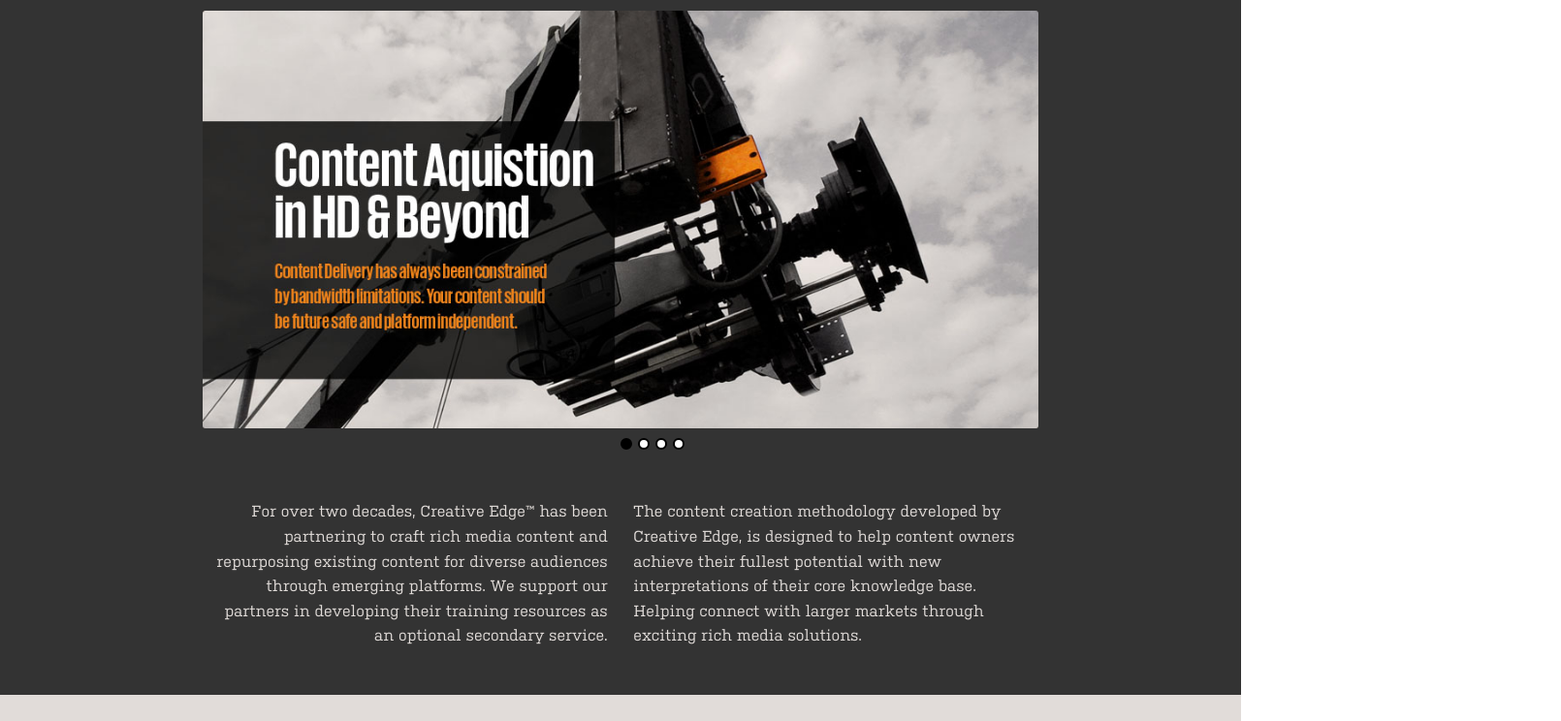
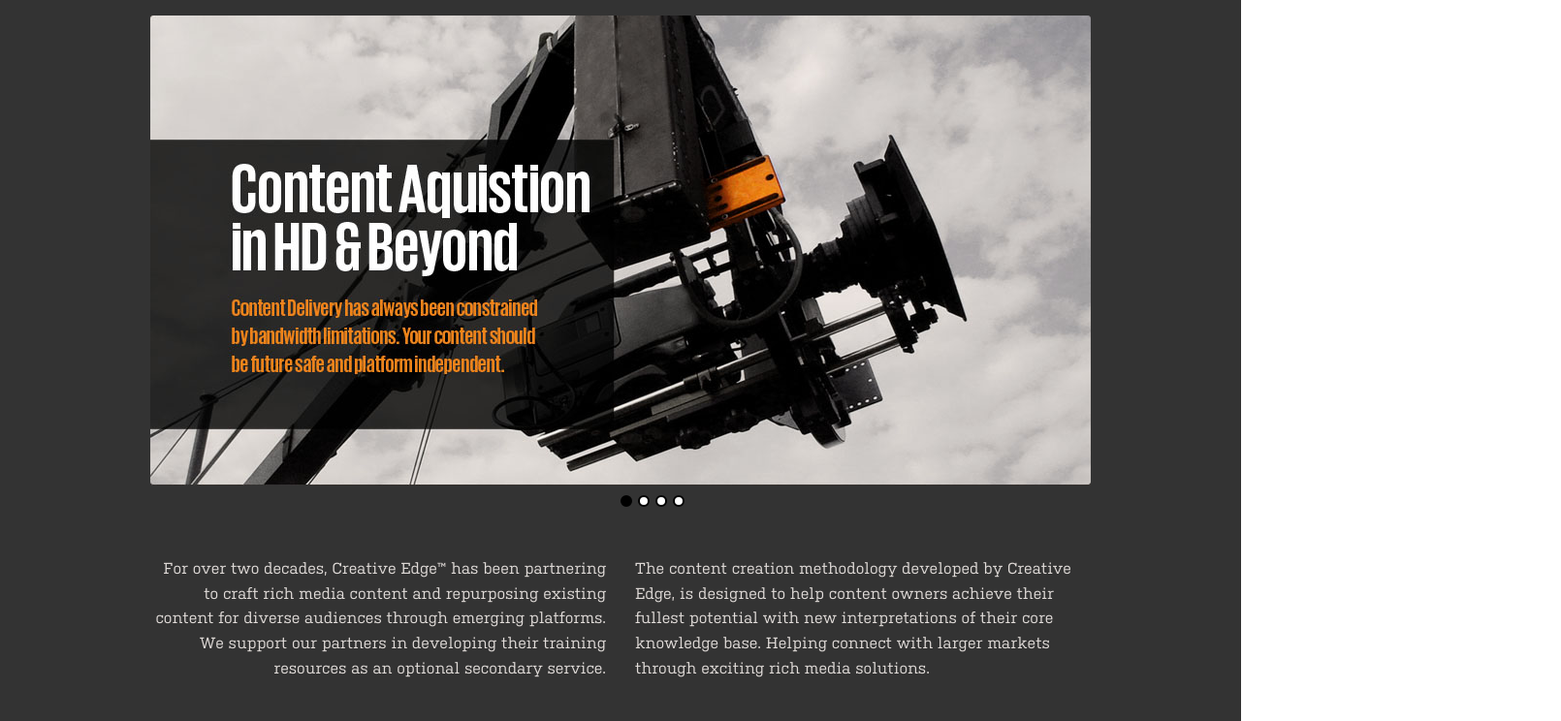
Before and after one commit to MichelleDesa/DSSPL-splash, a plain HTML site: page index.html in a window 1280 px wide. Shown: the part 90-834 px from the top of the page at 97% size, 1610 px wide, since content can reach past the window. Drawn offline with Linux system fonts and the light colour scheme.

Commit message:
Revert to 16px basefont size

```diff
--- a/sass/_settings.scss
+++ b/sass/_settings.scss
@@ -63,7 +63,7 @@ $section-space: 30px;
 //
 
 // This is the default html and body font-size for the base em value.
-$em-base: 18px;
+$em-base: 16px;
 
 // We use these to control various global styles
 // $body-bg: #fff;
```
Also changed, not shown: stylesheets/app.css.
